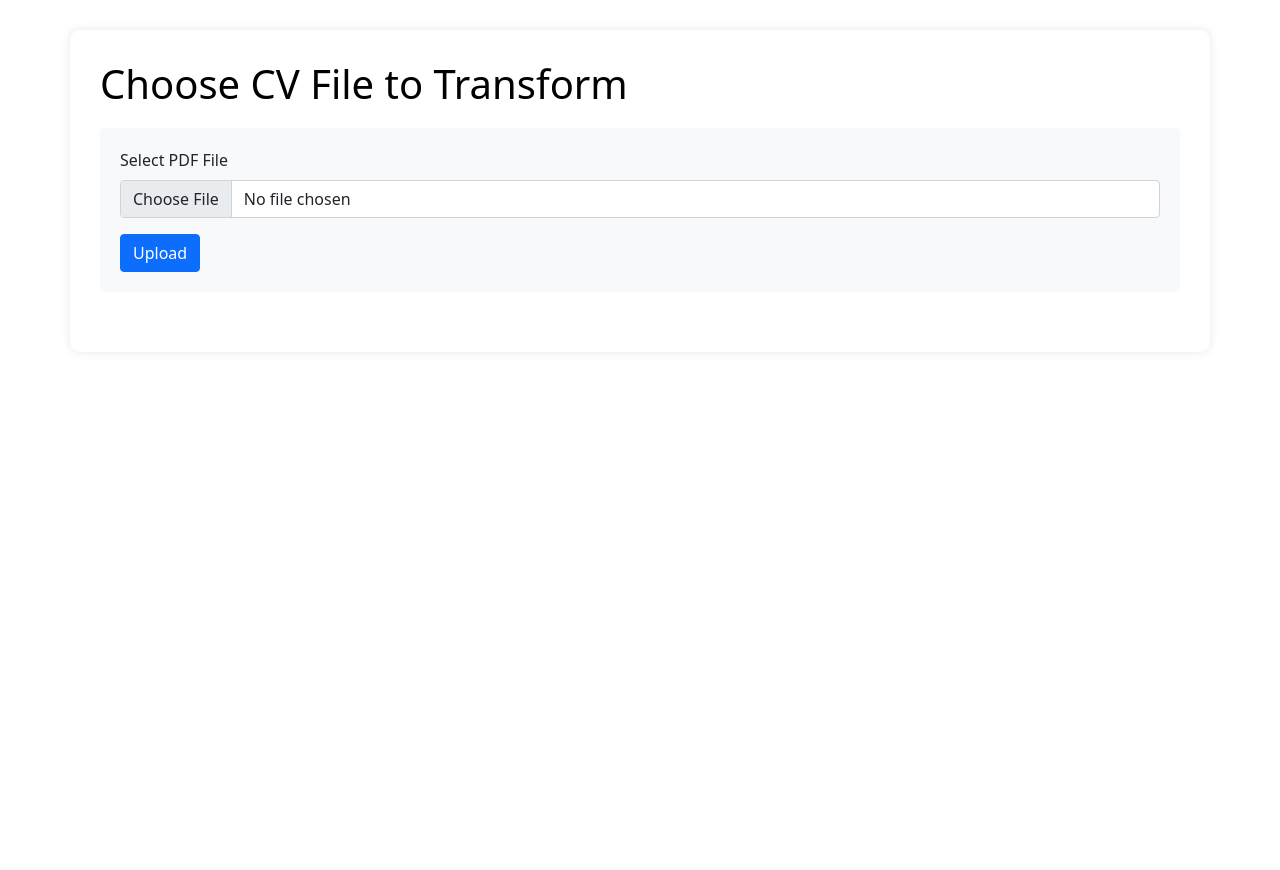
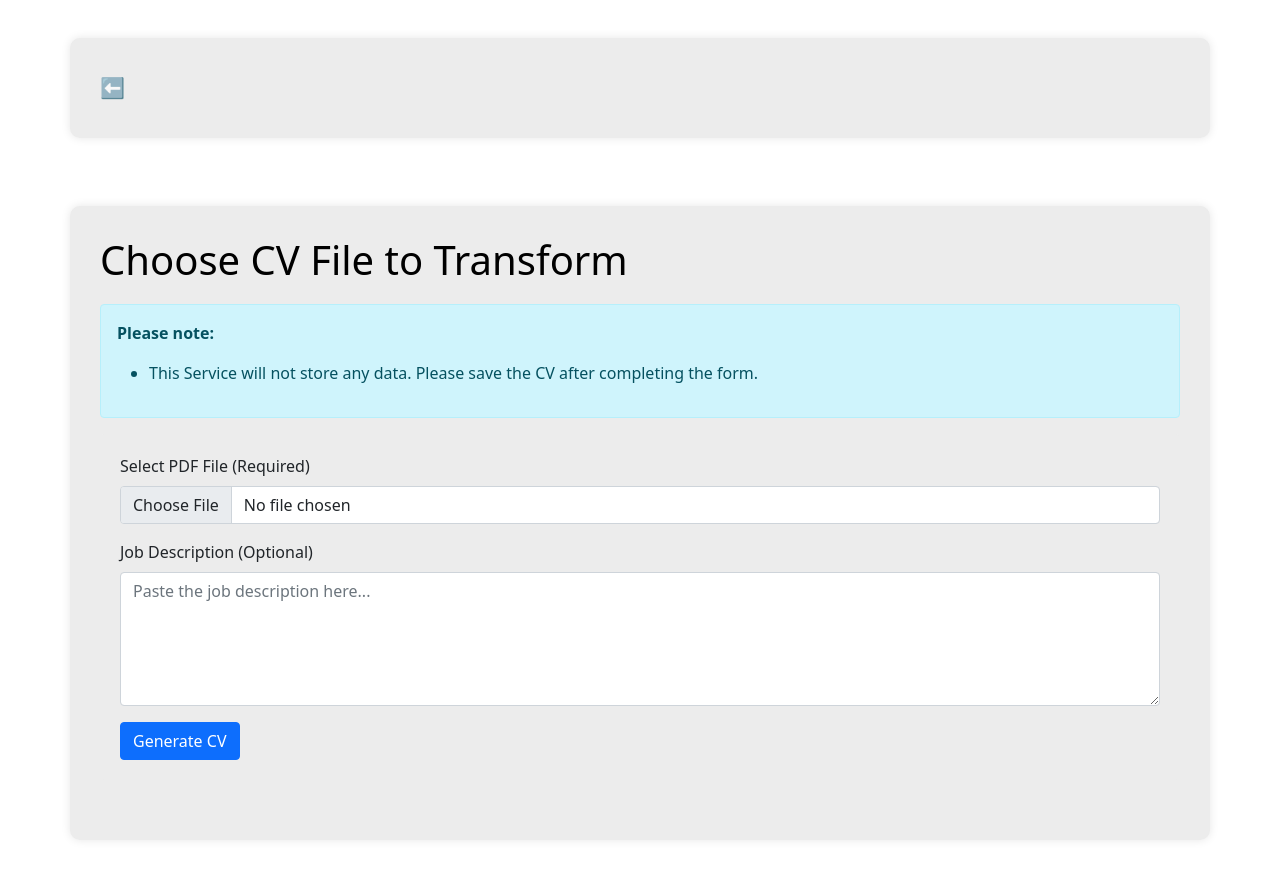
Before and after one commit to dakixr/FormCraftSuite, a Flask app: page /employeneur_profile_form_ai in a window 1280 px wide. Before the commit the page ends 272 px from the top, so only its background shows below. Run offline with Flask 3, Linux system fonts and the light colour scheme.

Commit message:
feat(cv-generator): enhance CV processing with job description
Added support to include job descriptions for better CV customization. This enhancement allows the system to optimize CV content by aligning it with specific job requirements, improving relevance and candidate suitability. Updated form to capture job description input and modified parsing logic accordingly. Also refined template styles and navigation structure.

```diff
--- a/main.py
+++ b/main.py
@@ -66,9 +66,11 @@
         return render_template("employeneur_profile_form_ai.html")
 
     cv = request.files["pdfFile"]
+    form = request.form.to_dict() # Get form data
+    job_description = form.get("jobDescription")
     tpl = DocxTemplate("docx_templates/cv-template.docx")
     pdf = io.BytesIO(cv.stream.read())
-    data = process_cv(pdf)
+    data = process_cv(pdf, job_description)
 
     return render_and_send_file(
         data=data,
--- a/templates/_base.html
+++ b/templates/_base.html
@@ -16,15 +16,49 @@
           rel="stylesheet">
     <script src="https://unpkg.com/htmx.org@2.0.0"></script>
   </head>
+  {% set accent_color = "#ECECEC" %}
   <style>
-    body { background-color: #f8f9fa; }
-    .container { background-color: white; border-radius: 10px; box-shadow: 0 0 10px rgba(0,0,0,0.1); padding: 30px; margin-top: 30px; margin-bottom: 30px; }
-    h1, h2 { color: #000000; margin-bottom: 20px; }
-    .section { background-color: #f8f9fa; border-radius: 5px; padding: 20px; margin-bottom: 30px; }
-    .btn-add { margin-bottom: 20px; }
-    .card { margin-bottom: 20px; }
-    .card-body { padding: 20px; }
-    .remove-btn { width: 100%; }
+      body {
+          background-color: white;
+      }
+
+      .container {
+          background-color: {{ accent_color }};
+          border-radius: 10px;
+          box-shadow: 0 0 10px rgba(0, 0, 0, 0.1);
+          padding: 30px;
+          margin-top: 30px;
+          margin-bottom: 30px;
+      }
+
+      h1,
+      h2 {
+          color: #000000;
+          margin-bottom: 20px;
+      }
+
+      .section {
+          background-color: {{ accent_color }};
+          border-radius: 5px;
+          padding: 20px;
+          margin-bottom: 30px;
+      }
+
+      .btn-add {
+          margin-bottom: 20px;
+      }
+
+      .card {
+          margin-bottom: 20px;
+      }
+
+      .card-body {
+          padding: 20px;
+      }
+
+      .remove-btn {
+          width: 100%;
+      }
 
       /* Loading Indicator */
 
@@ -36,24 +70,24 @@
           width: 100%;
           height: 4px;
           z-index: 999;
-      background: linear-gradient(
-        90deg,
+          background: linear-gradient(90deg,
                   transparent,
                   #1e3a8a,
                   transparent,
                   #93c5fd,
-        transparent
-      );
+                  transparent);
       }
 
       .htmx-request.loading-bar {
           opacity: 1;
           animation: fadeIn 0.4s linear forwards, slide 0.8s ease-in-out infinite;
       }
+
       @keyframes slide {
           0% {
               transform: translateX(-100%);
           }
+
           100% {
               transform: translateX(100%);
           }
@@ -63,17 +97,26 @@
           0% {
               opacity: 0;
           }
+
           50% {
               opacity: 0;
           }
+
           100% {
               opacity: 1;
           }
       }
   </style>
-  <body class="bg-white dark:bg-gray-800" hx-indicator=".loading-bar">
+  <body hx-indicator=".loading-bar">
     <!-- Loading Bar -->
     <div class="loading-bar"></div>
+    {% block navbar %}
+      <nav hx-boost="true" class="navbar navbar-expand-lg navbar-light">
+        <div class="container">
+          <a class="navbar-brand" href="{{ url_for('index') }}">⬅</a>
+        </div>
+      </nav>
+    {% endblock navbar %}
     {% block body %}
     {% endblock body %}
   </body>
--- a/templates/employeneur_profile_form_ai.html
+++ b/templates/employeneur_profile_form_ai.html
@@ -5,17 +5,51 @@
 {% block body %}
   <div class="container">
     <h1>Choose CV File to Transform</h1>
+    <div class="alert alert-info">
+      <p>
+        <strong>Please note:</strong>
+      </p>
+      <ul>
+        {# <li>The only required input is your CV. All other fields are optional.</li> #}
+        <li>This Service will not store any data. Please save the CV after completing the form.</li>
+      </ul>
+    </div>
     <div class="section">
       <form method="post" enctype="multipart/form-data">
         <div class="mb-3">
-          <label for="pdfFile" class="form-label">Select PDF File</label>
+          <label for="pdfFile" class="form-label">Select PDF File (Required)</label>
           <input type="file"
                  class="form-control"
                  id="pdfFile"
                  name="pdfFile"
-                 accept="application/pdf">
+                 accept="application/pdf"
+                 required>
         </div>
-        <button type="submit" class="btn btn-primary">Upload</button>
+        {# <div class="mb-3">
+          <label for="profilePicture" class="form-label">Upload Profile Picture (Optional)</label>
+          <input type="file"
+                 class="form-control"
+                 id="profilePicture"
+                 name="profilePicture"
+                 accept="image/*">
+        </div> #}
+        {# <div class="mb-3">
+          <label for="instructions" class="form-label">Additional Instructions (Optional)</label>
+          <textarea class="form-control"
+                    id="instructions"
+                    name="instructions"
+                    rows="3"
+                    placeholder="Enter any specific instructions or preferences you have..."></textarea>
+        </div> #}
+        <div class="mb-3">
+          <label for="jobDescription" class="form-label">Job Description (Optional)</label>
+          <textarea class="form-control"
+                    id="jobDescription"
+                    name="jobDescription"
+                    rows="5"
+                    placeholder="Paste the job description here..."></textarea>
+        </div>
+        <button type="submit" class="btn btn-primary">Generate CV</button>
       </form>
     </div>
   </div>
--- a/templates/index.html
+++ b/templates/index.html
@@ -1,4 +1,6 @@
 {% extends "_base.html" %}
+{% block navbar %}
+{% endblock navbar %}
 {% block body %}
     <div class="container mt-5">
         <h1 class="text-center mb-4">Tool Index</h1>
```
Also changed, not shown: pdf_parser.py (+32 -7 lines). Lines whose indentation alone changed are shown as unchanged.
